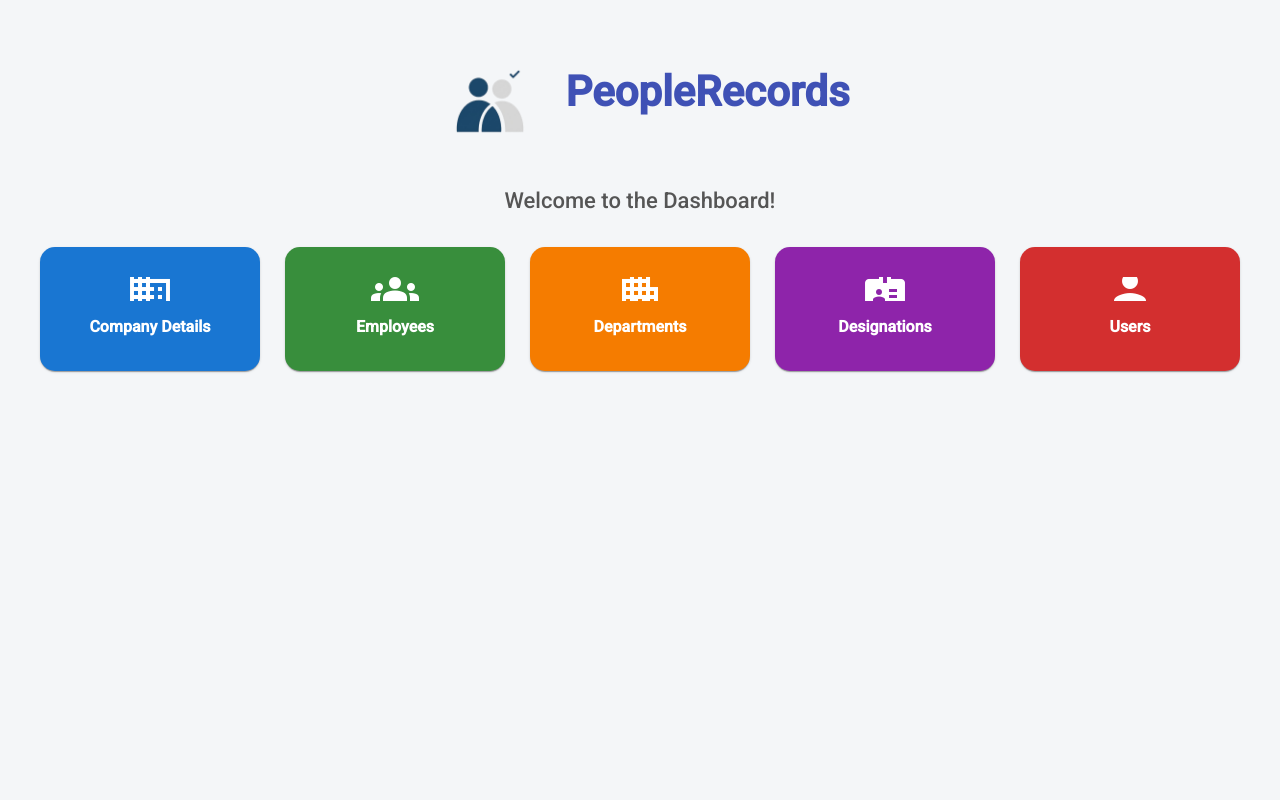
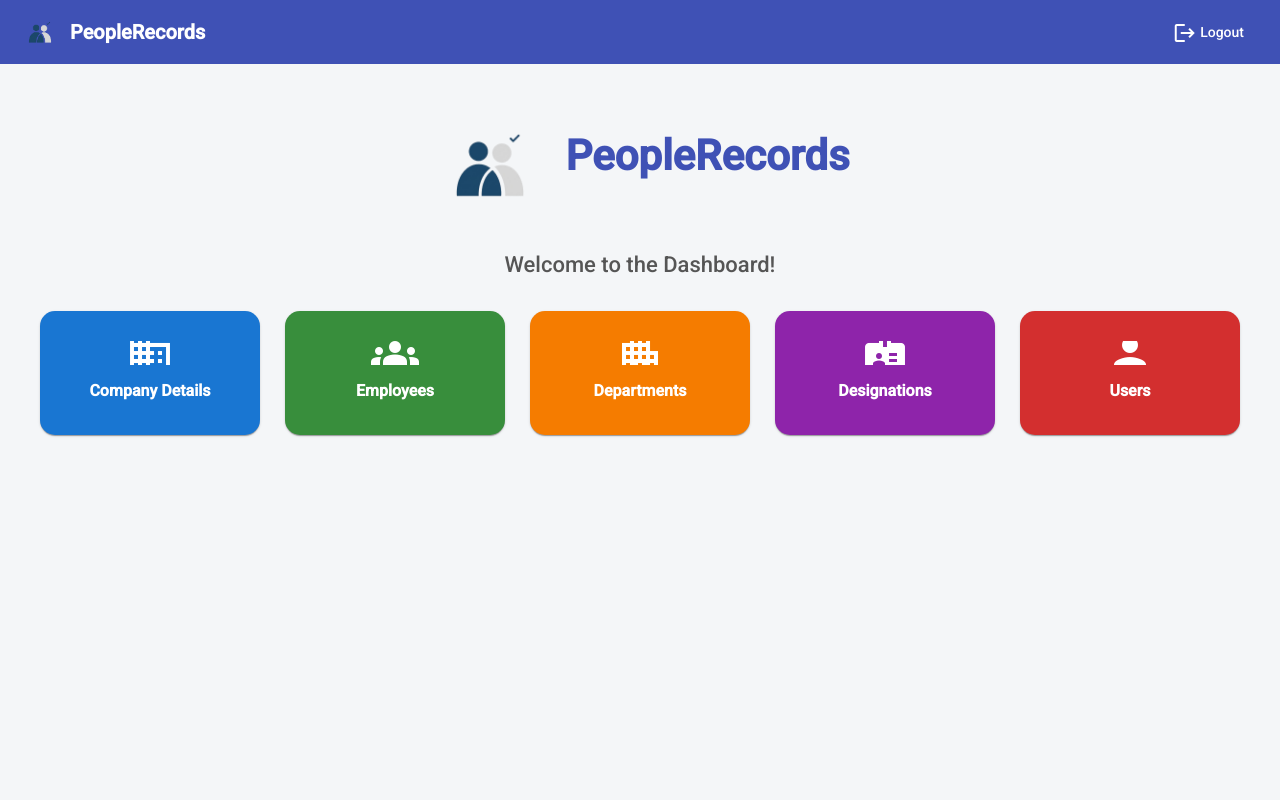
Before and after one commit to ShonaliRomeshika/HR_Management_System, an Angular app in the folder hr-frontend/: page /home in a window 1280 px wide. Shown: the top 800 px of the page. Built offline with nearby package versions, Linux system fonts and the light colour scheme.

Commit message:
created the navbar and implemented logout

```diff
--- a/hr-frontend/src/app/app.module.ts
+++ b/hr-frontend/src/app/app.module.ts
@@ -15,6 +15,7 @@ import { HomeComponent } from './home/home/home.component';
 import { MatCardModule } from '@angular/material/card';
 import { MatIconModule } from '@angular/material/icon';
 import { MatButtonModule } from '@angular/material/button';
+import { MatToolbarModule } from '@angular/material/toolbar';
 import { DesignationListComponent } from './designation/designation-list/designation-list/designation-list.component';
 import { DesignationCreateComponent } from './designation/designation-create/designation-create/designation-create.component';
 import { ReactiveFormsModule } from '@angular/forms';
@@ -25,6 +26,7 @@ import { DepartmentListComponent } from './department/department-list/department
 import { EmployeeCreateComponent } from './employee/employee-create/employee-create.component';
 import { EmployeeListComponent } from './employee/employee-list/employee-list/employee-list.component';
 import { EmployeeViewComponent } from './employee/employee-view/employee-view.component';
+import { NavbarComponent } from './shared/nav-bar/navbar/navbar.component';
 
 @NgModule({
   declarations: [
@@ -39,7 +41,8 @@ import { EmployeeViewComponent } from './employee/employee-view/employee-view.co
     DepartmentListComponent,
     EmployeeCreateComponent,
     EmployeeListComponent,
-    EmployeeViewComponent
+    EmployeeViewComponent,
+    NavbarComponent
   ],
   imports: [
     BrowserModule,
@@ -51,6 +54,7 @@ import { EmployeeViewComponent } from './employee/employee-view/employee-view.co
     MatCardModule,
     MatIconModule,
     MatButtonModule,
+    MatToolbarModule,
     ReactiveFormsModule,
     MatDialogModule
   ],
--- a/hr-frontend/src/app/auth/auth.service.ts
+++ b/hr-frontend/src/app/auth/auth.service.ts
@@ -17,4 +17,12 @@ export class AuthService {
   login(data: any): Observable<any> {
     return this.http.post<any>(`${this.apiUrl}/login`, data);
   }
+
+  logout(): void {
+    localStorage.removeItem('token');
+  }
+
+  isLoggedIn(): boolean {
+    return !!localStorage.getItem('token');
+  }
 }
--- a/hr-frontend/src/app/designation/designation-create/designation-create/designation-create.component.html
+++ b/hr-frontend/src/app/designation/designation-create/designation-create/designation-create.component.html
@@ -1,3 +1,4 @@
+<app-navbar></app-navbar>
 <div class="container mt-4 form-wrapper">
   <div class="logo-section">
     <img src="assets/logoHR.png" alt="PeopleRecords Logo" class="logo" />
--- a/hr-frontend/src/app/designation/designation-list/designation-list/designation-list.component.html
+++ b/hr-frontend/src/app/designation/designation-list/designation-list/designation-list.component.html
@@ -1,3 +1,4 @@
+<app-navbar></app-navbar>
 <div class="designation-container">
     <div class="header">
     <img src="assets/logoHR.png" alt="PeopleRecords Logo" class="logo" />
--- a/hr-frontend/src/app/employee/employee-create/employee-create.component.html
+++ b/hr-frontend/src/app/employee/employee-create/employee-create.component.html
@@ -1,3 +1,4 @@
+<app-navbar></app-navbar>
 <div class="container mt-4 form-wrapper">
   <div class="logo-section">
     <img src="assets/logoHR.png" alt="PeopleRecords Logo" class="logo" />
--- a/hr-frontend/src/app/employee/employee-list/employee-list/employee-list.component.html
+++ b/hr-frontend/src/app/employee/employee-list/employee-list/employee-list.component.html
@@ -1,3 +1,4 @@
+<app-navbar></app-navbar>
 <div class="employee-container">
   <div class="header">
     <img src="assets/logoHR.png" alt="PeopleRecords Logo" class="logo" />
--- a/hr-frontend/src/app/employee/employee-view/employee-view.component.html
+++ b/hr-frontend/src/app/employee/employee-view/employee-view.component.html
@@ -1,3 +1,4 @@
+<app-navbar></app-navbar>
 <div class="container mt-4 detail-wrapper">
   <div class="header">
     <img src="assets/logoHR.png" alt="PeopleRecords Logo" class="logo" />
--- a/hr-frontend/src/app/home/home/home.component.html
+++ b/hr-frontend/src/app/home/home/home.component.html
@@ -1,3 +1,5 @@
+<app-navbar></app-navbar>
+
 <div class="home-container">
   <!-- Header -->
   <div class="header">
--- /dev/null
+++ b/hr-frontend/src/app/shared/nav-bar/navbar/navbar.component.css
@@ -0,0 +1,26 @@
+.navbar {
+  display: flex;
+  justify-content: space-between;
+  align-items: center;
+  padding: 0 20px;
+}
+
+.navbar-left {
+  display: flex;
+  align-items: center;
+}
+
+.logo {
+  height: 40px;
+  margin-right: 10px;
+}
+
+.app-title {
+  font-size: 20px;
+  font-weight: 600;
+  color: white;
+}
+
+.navbar-right button {
+  color: white;
+}
--- /dev/null
+++ b/hr-frontend/src/app/shared/nav-bar/navbar/navbar.component.html
@@ -0,0 +1,12 @@
+<mat-toolbar color="primary" class="navbar">
+  <div class="navbar-left">
+    <img src="assets/logoHR.png" alt="Logo" class="logo" />
+    <span class="app-title">PeopleRecords</span>
+  </div>
+
+  <div class="navbar-right">
+    <button mat-button (click)="onLogout()">
+      <mat-icon>logout</mat-icon> Logout
+    </button>
+  </div>
+</mat-toolbar>
--- /dev/null
+++ b/hr-frontend/src/app/shared/nav-bar/navbar/navbar.component.ts
@@ -0,0 +1,27 @@
+import { Component } from '@angular/core';
+import { Router } from '@angular/router';
+
+import { MatSnackBar } from '@angular/material/snack-bar';
+import { AuthService } from 'src/app/auth/auth.service';
+
+@Component({
+  selector: 'app-navbar',
+  templateUrl: './navbar.component.html',
+  styleUrls: ['./navbar.component.css']
+})
+export class NavbarComponent {
+  constructor(
+    private authService: AuthService,
+    private router: Router,
+    private snackBar: MatSnackBar
+  ) {}
+
+  onLogout(): void {
+    this.authService.logout();
+    this.snackBar.open('You have been logged out.', 'Close', {
+      duration: 3000,
+      panelClass: ['snackbar-info']
+    });
+    this.router.navigate(['/login']);
+  }
+}
```
Also changed, not shown: 1 other file (tests, documents, lock files or other folders).
